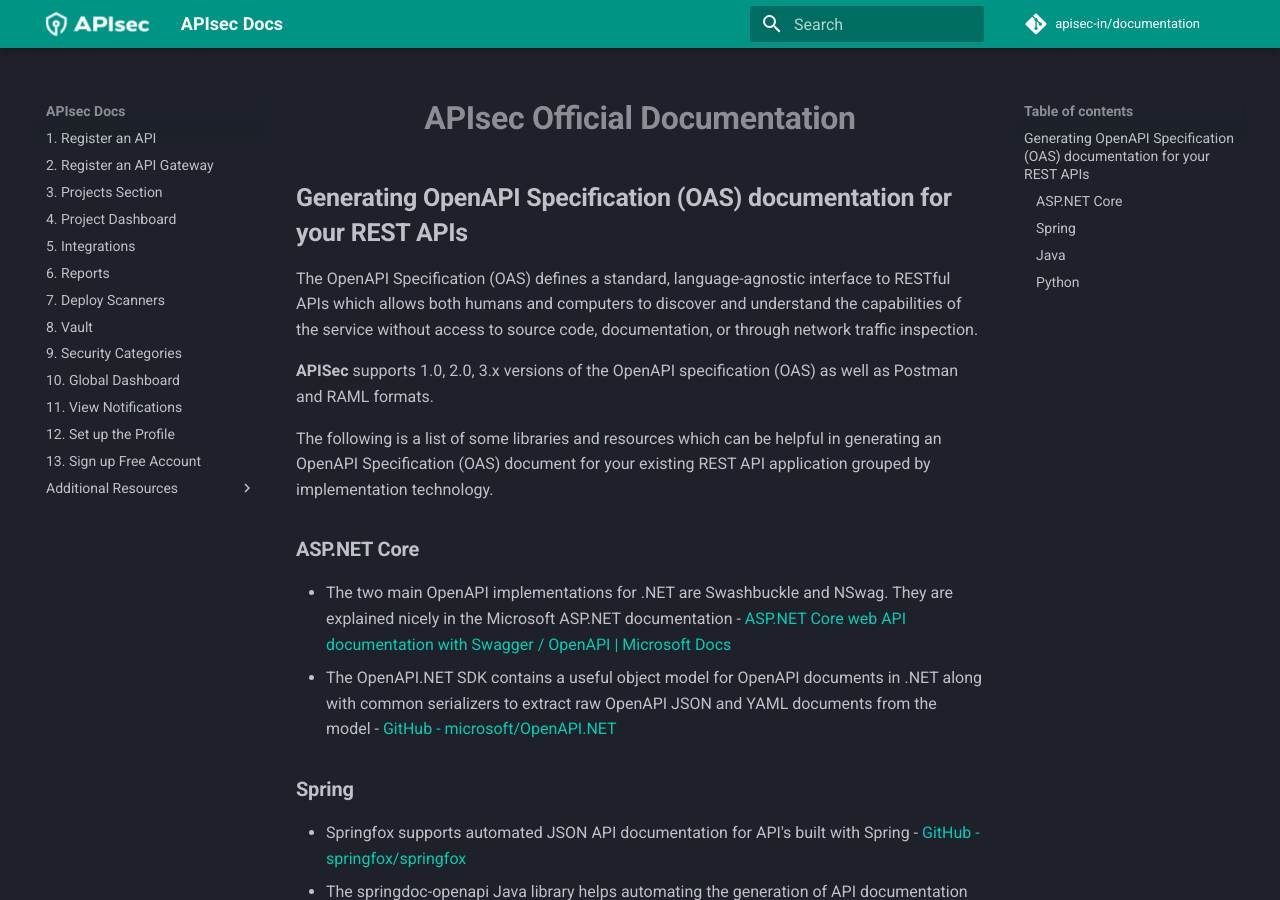
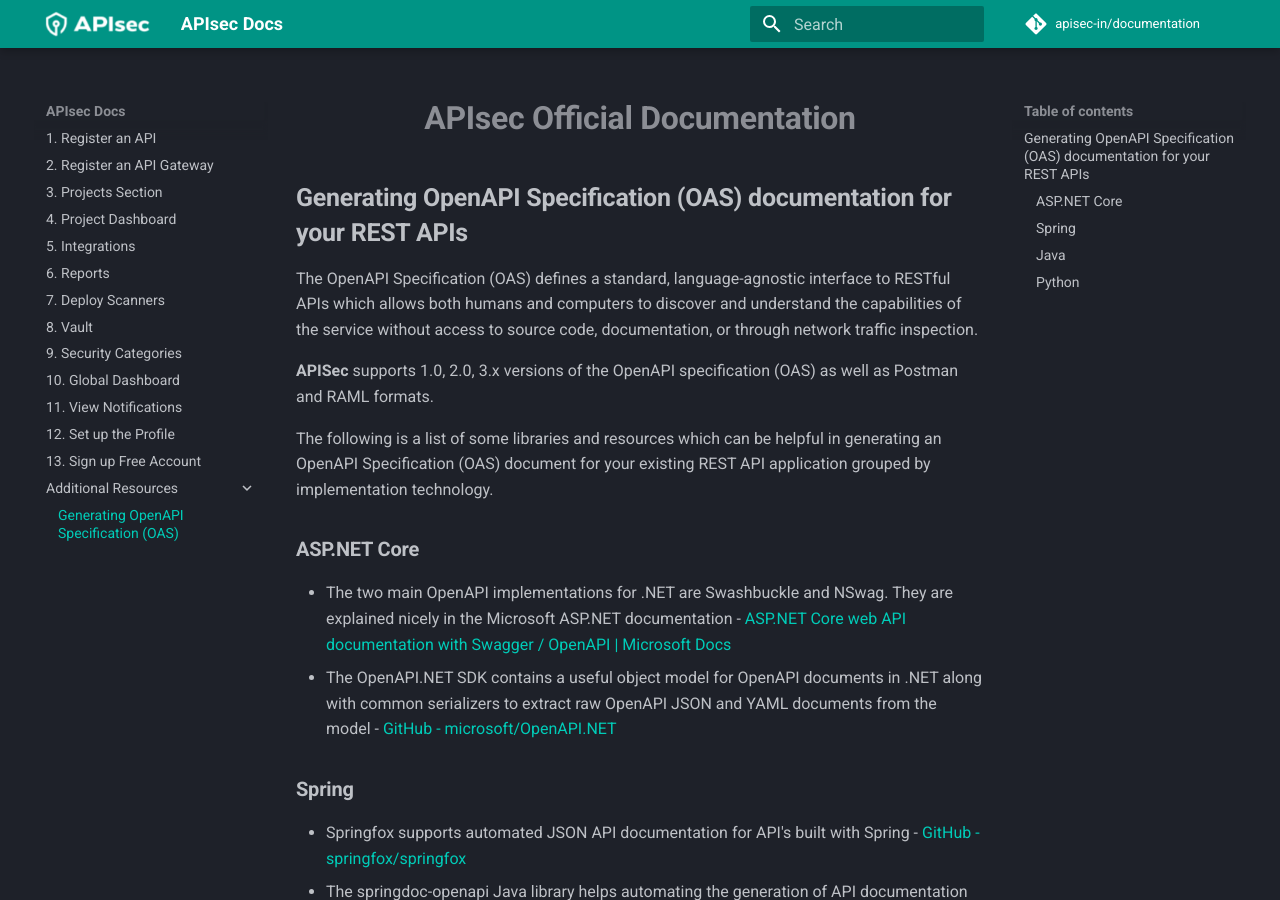
Before and after one commit to apisec-inc/documentation, an MkDocs documentation site: the page built from docs/Additional Resources.md, in a window 1280 px wide and 900 px high. Built offline with MkDocs 1.6.1 and Material for MkDocs 9.7.7, drawn with Linux system fonts in a browser that asks for light colours; comment, search, counter and statistics services are not loaded; some of the changed lines change nothing that is shown.

Commit message:
Update mkdocs.yml

```diff
--- a/mkdocs.yml
+++ b/mkdocs.yml
@@ -15,7 +15,7 @@
     - 12. Set up the Profile: SetupProfile.md
     - 13. Sign up Free Account: FreeAccount.md
     - Additional Resources:
-      - Generating OpenAPI Specification (OAS) : section/Additional Resources.md
+      - Generating OpenAPI Specification (OAS) : Additional Resources.md
 
 #nav:
 #  - Section:
```
